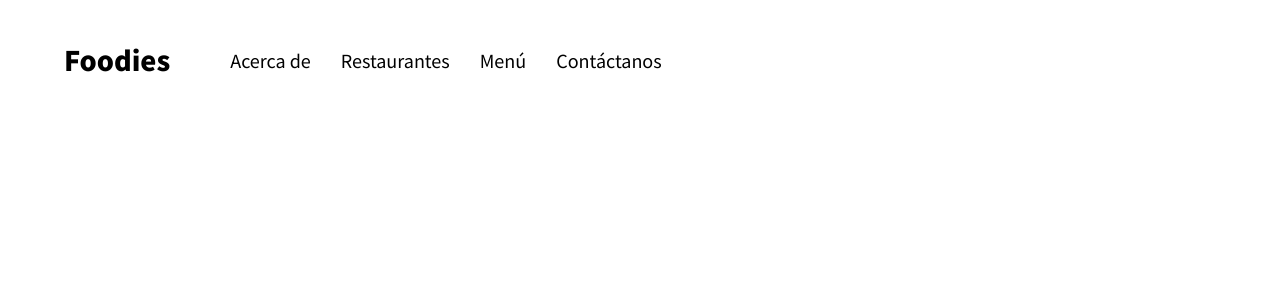
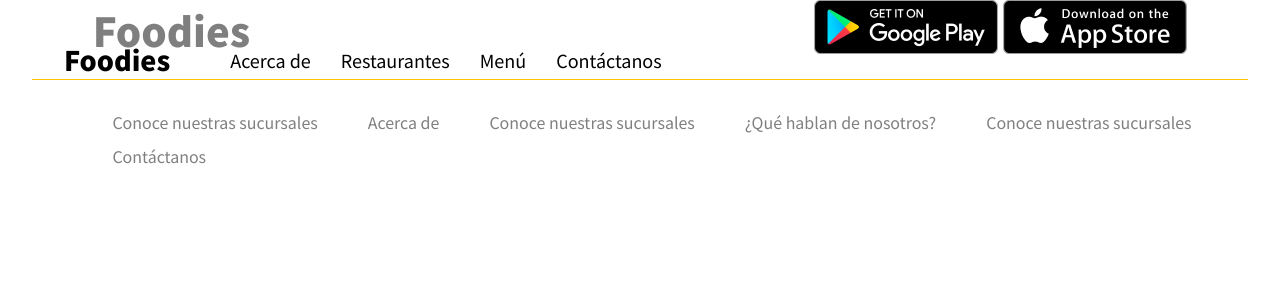
Before and after one commit to Juakata/foodies, a React (Create React App) app: page /acerca in a window 1280 px wide. Shown: the top 300 px of the page. Built offline with nearby package versions, Linux system fonts and the light colour scheme; what react-google-maps would draw is missing.

Commit message:
add footer

```diff
--- a/src/components/App.js
+++ b/src/components/App.js
@@ -2,6 +2,7 @@ import React from 'react';
 import { BrowserRouter, Switch, Route } from 'react-router-dom';
 import Home from './home';
 import Header from './shared/header';
+import Footer from './shared/footer';
 import ScrollTop from './ScrollToTop';
 
 class App extends React.Component {
@@ -14,6 +15,7 @@ class App extends React.Component {
             <Route exact path="/" component={Home} />
           </ScrollTop>
         </Switch>
+        <Footer />
       </BrowserRouter>
     );
   }
--- /dev/null
+++ b/src/components/shared/footer/index.js
@@ -0,0 +1,26 @@
+import React from 'react';
+import GoogleImg from '../../../assets/main/google.png';
+import AppleImg from '../../../assets/main/apple.png';
+import './style.scss';
+
+const Footer = () => (
+  <footer className="footer">
+    <div className="flex-btn">
+      <h2 className="transparent-black">Foodies</h2>
+      <div>
+        <img src={GoogleImg} alt="Google" />
+        <img src={AppleImg} alt="Apple" />
+      </div>
+    </div>
+    <ul>
+      <li>Conoce nuestras sucursales</li>
+      <li>Acerca de</li>
+      <li>Conoce nuestras sucursales</li>
+      <li>¿Qué hablan de nosotros?</li>
+      <li>Conoce nuestras sucursales</li>
+      <li>Contáctanos</li>
+    </ul>
+  </footer>
+);
+
+export default Footer;
--- /dev/null
+++ b/src/components/shared/footer/style.scss
@@ -0,0 +1,53 @@
+.footer {
+  padding: 0 2.5%;
+
+  .flex-btn {
+    display: flex;
+    justify-content: space-between;
+    align-items: center;
+    padding: 0 5%;
+    padding-bottom: 20px;
+    border-bottom: 1px solid var(--dark-yellow);
+
+    div {
+      img {
+        margin-left: 5px;
+      }
+    }
+  }
+
+  ul {
+    display: flex;
+    flex-wrap: wrap;
+    justify-content: flex-start;
+    padding-top: 20px;
+    padding-bottom: 40px;
+    padding-left: 2.5%;
+
+    li {
+      color: rgba(0, 0, 0, 0.5);
+      font-size: 16px;
+      margin-top: 10px;
+      margin-left: 50px;
+    }
+  }
+}
+
+@media (max-width: 650px) {
+  .footer {
+    padding: 0 2.5%;
+
+    .flex-btn {
+      flex-direction: column;
+
+      div {
+        text-align: center;
+        margin: 20px 0;
+
+        img {
+          width: 45%;
+        }
+      }
+    }
+  }
+}
```
